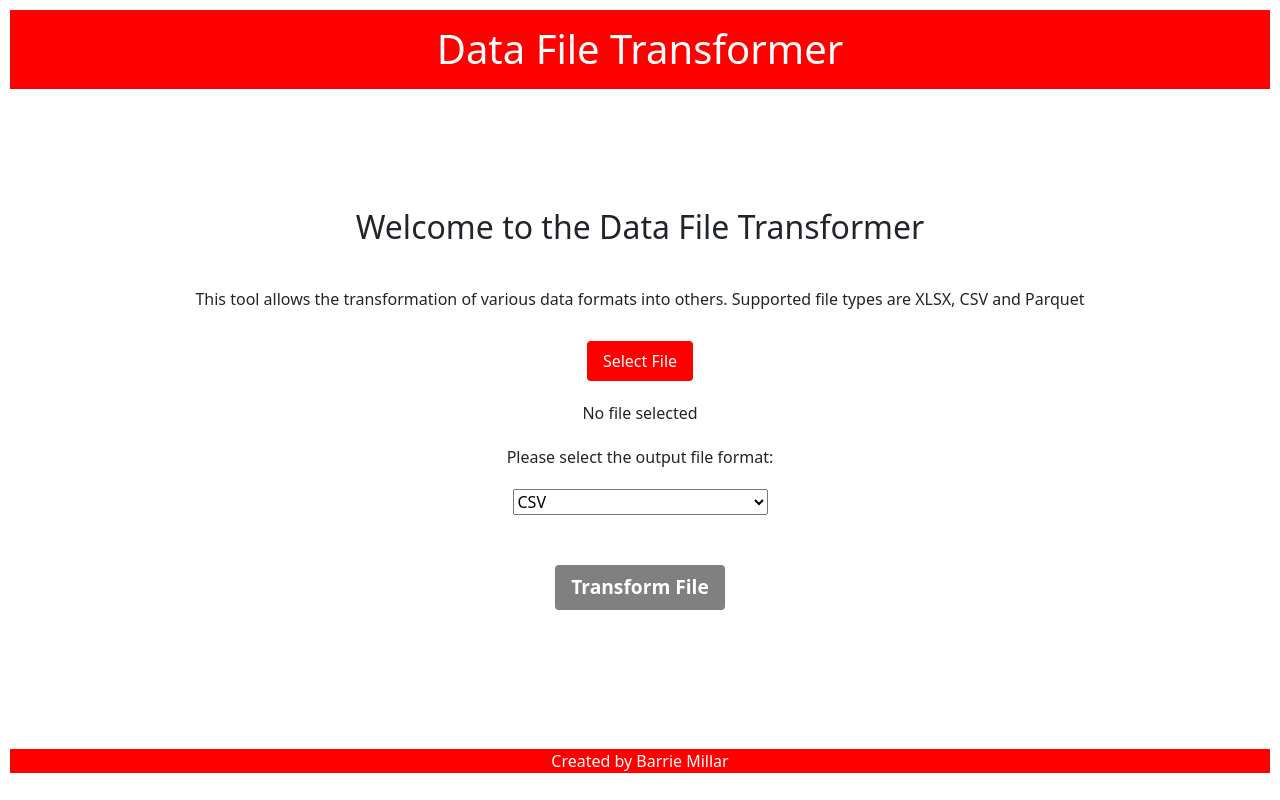
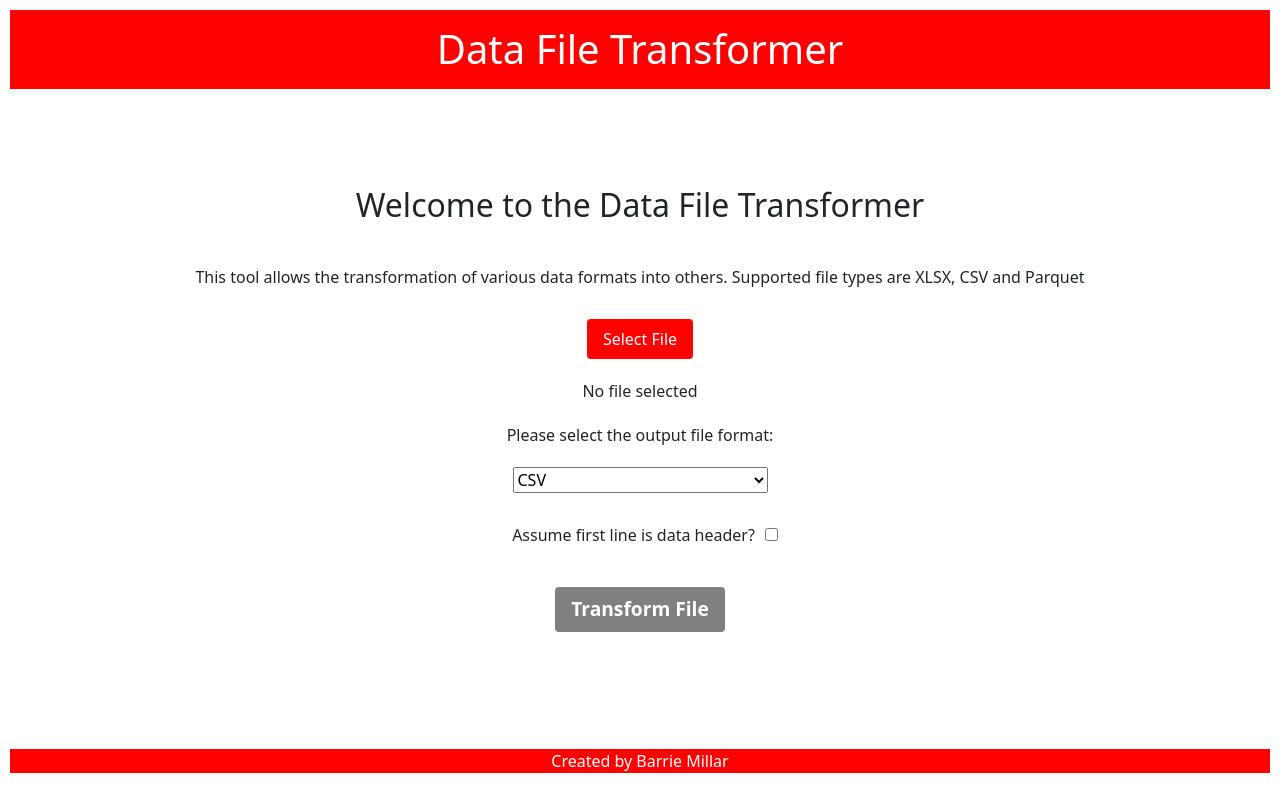
Before and after one commit to CyberArchitect777/angular-fastapi-fullstack-demo, an Angular app in the folder angular/: page / in a window 1280 px wide. Built offline with nearby package versions, Linux system fonts and the light colour scheme.

Commit message:
add data header selector on main interface page

```diff
--- a/angular/src/app/app.css
+++ b/angular/src/app/app.css
@@ -57,11 +57,15 @@ select {
 
 #format-section {
     width: 300px;
-    margin: 10px auto;
+    margin: 10px auto 30px;
 }
 
 #format-section select {
     width: 85%;
+}
+
+#dataheaderlabel {
+    display: inline;
 }
 
 button {
--- a/angular/src/app/app.html
+++ b/angular/src/app/app.html
@@ -15,6 +15,8 @@
                 <option value="parquet">Parquet</option>
             </select>
         </div>
+        <label id="dataheaderlabel">Assume first line is data header?</label>
+        <input type="checkbox" [(ngModel)]="headerpresent" id="headerpresent" name="headerpresent">
         <button type="submit" id="submit-button">Transform File</button>
     </form>
 </div>
--- a/angular/src/app/app.ts
+++ b/angular/src/app/app.ts
@@ -10,7 +10,8 @@ import { FormsModule } from '@angular/forms';
 })
 export class App {
   inputfile!: File;
-  outputformat = "csv";
+  outputformat: string = "csv";
+  headerpresent: boolean = false;
 
   onSubmit(e: Event) {
     e.preventDefault();
@@ -22,6 +23,7 @@ export class App {
       const formData = new FormData();
       formData.append('file', this.inputfile);
       formData.append('outputformat', this.outputformat);
+      formData.append('headerpresent', String(this.headerpresent));
 
       try {
         const uploadTry = await fetch('http://localhost:8000/process', {
```
